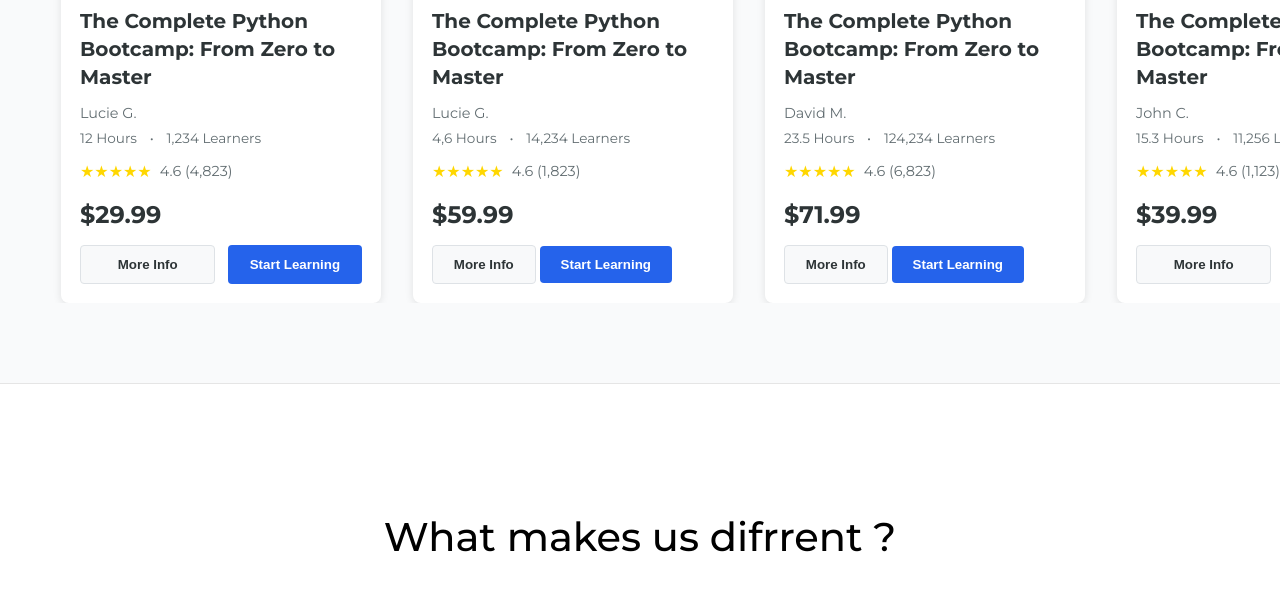
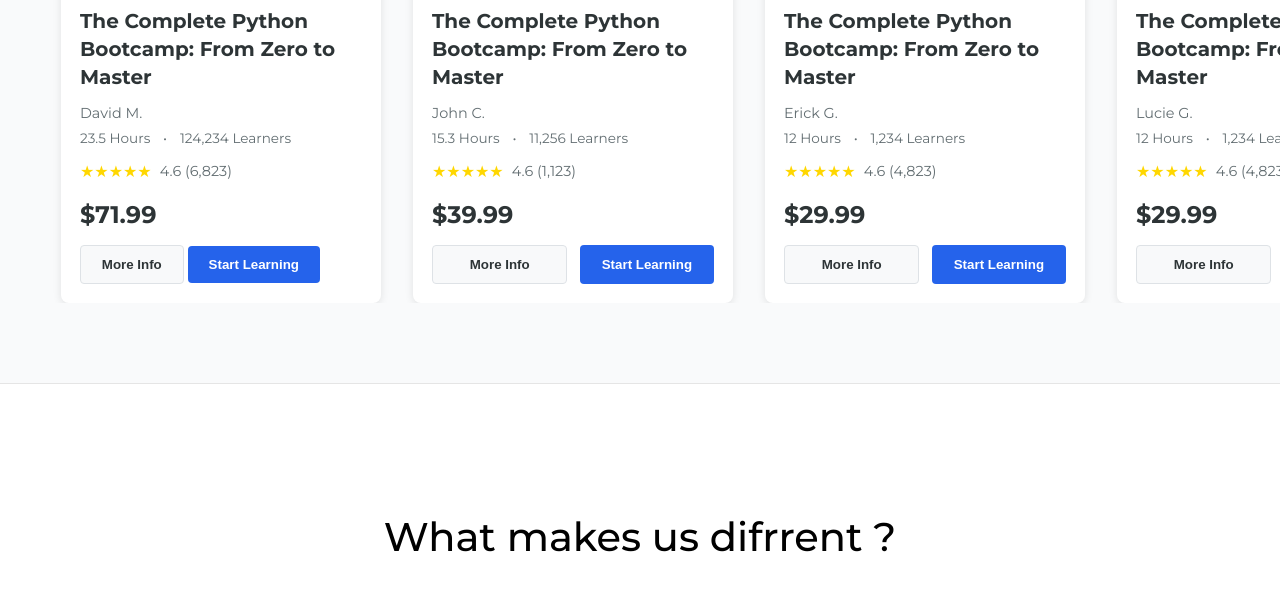
Before and after one commit to bachiriislam/shaka, a plain HTML site: page index.html in a window 1280 px wide. Shown: the part 1481-2085 px from the top of the page. Drawn offline with Linux system fonts and the light colour scheme.

Commit message:
Update index.html

```diff
--- a/index.html
+++ b/index.html
@@ -280,64 +280,6 @@
             <div class="courses">
 
                 <article class="course-card">
-                    <img src="./images/python1.jpg" alt="Python Course">
-                    <div class="course-info">
-                        <h3>The Complete Python Bootcamp: From Zero to Master</h3>
-                        <p class="instructor">Lucie G.</p>
-                        <div class="course-stats">
-                            <span>12 Hours</span>
-                            <span>•</span>
-                            <span>1,234 Learners</span>
-                        </div>
-                        <div class="rating">
-                            <div class="stars">★★★★★</div>
-                            <span>4.6 (4,823)</span>
-                        </div>
-                        <div class="price-action">
-                            <p class="price">$29.99</p>
-                        </div>
-                        <div class="course-buttons">
-                            <button class="more-info">More Info</button>
-                            <button class="start-learning">Start Learning</button>
-                        </div>
-                    </div>
-                </article>
-
-
-
-
-
-
-             <article class="course-card">
-                <img src="./images/python2.jpg" alt="Python Course">
-                <div class="course-info">
-                    <h3>The Complete Python Bootcamp: From Zero to Master</h3>
-                    <p class="instructor">Lucie G.</p>
-                    <div class="course-stats">
-                        <span>4,6 Hours</span>
-                        <span>•</span>
-                        <span>14,234 Learners</span>
-                    </div>
-                    <div class="rating">
-                        <div class="stars">★★★★★</div>
-                        <span>4.6 (1,823)</span>
-                    </div>
-                    <div class="price-action">
-                        <p class="price">$59.99</p>
-                    </div>
-                    <div class="buttons">
-                        <button class="more-info">More Info</button>
-                        <button class="start-learning">Start Learning</button>
-                    </div>
-                </div>
-             </article>
-
-
-
-
-
-
-             <article class="course-card">
                 <img src="./images/python3.jpg" alt="Python Course">
                 <div class="course-info">
                     <h3>The Complete Python Bootcamp: From Zero to Master</h3>
@@ -356,7 +298,7 @@
                     </div>
                     <div class="buttons">
                         <button class="more-info">More Info</button>
-                        <button class="start-learning">Start Learning</button>
+                        <button class="start-learning"><a href="course.html"></a>Start Learning</button>
                     </div>
                 </div>
              </article>
@@ -379,7 +321,7 @@
                     </div>
                     <div class="course-buttons">
                         <button class="more-info">More Info</button>
-                        <button class="start-learning">Start Learning</button>
+                        <button class="start-learning"><a href="course.html"></a>Start Learning</button>
                     </div>
                 </div>
             </article>
@@ -402,7 +344,7 @@
                     </div>
                     <div class="course-buttons">
                         <button class="more-info">More Info</button>
-                        <button class="start-learning">Start Learning</button>
+                        <button class="start-learning"><a href="course.html"></a>Start Learning</button>
                     </div>
                 </div>
             </article>
@@ -425,11 +367,10 @@
                     </div>
                     <div class="course-buttons">
                         <button class="more-info">More Info</button>
-                        <button class="start-learning">Start Learning</button>
+                        <button class="start-learning"><a href="course.html"></a>Start Learning</button>
                     </div>
                 </div>
             </article>
-
 
             </div>
             <button class="scroll-button right-button courses-button rightb" aria-label="Scroll rigth">→</button>
```
